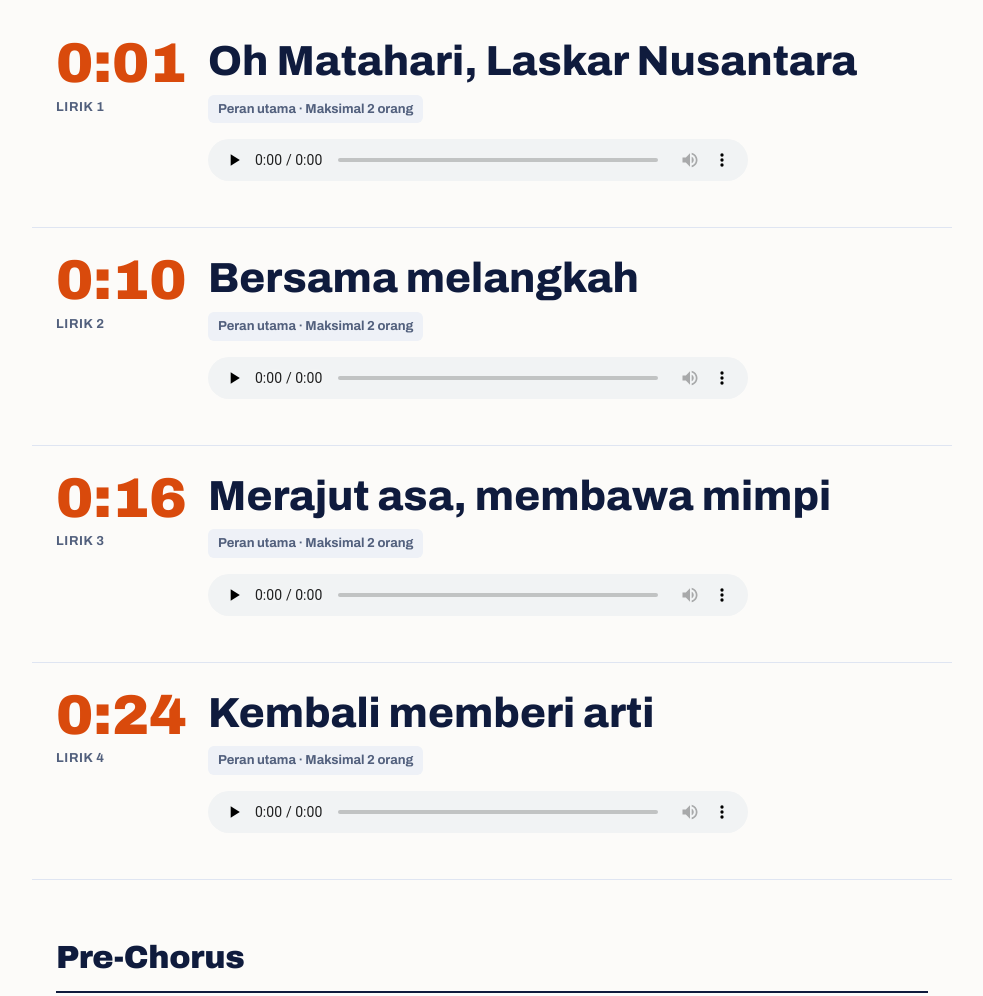
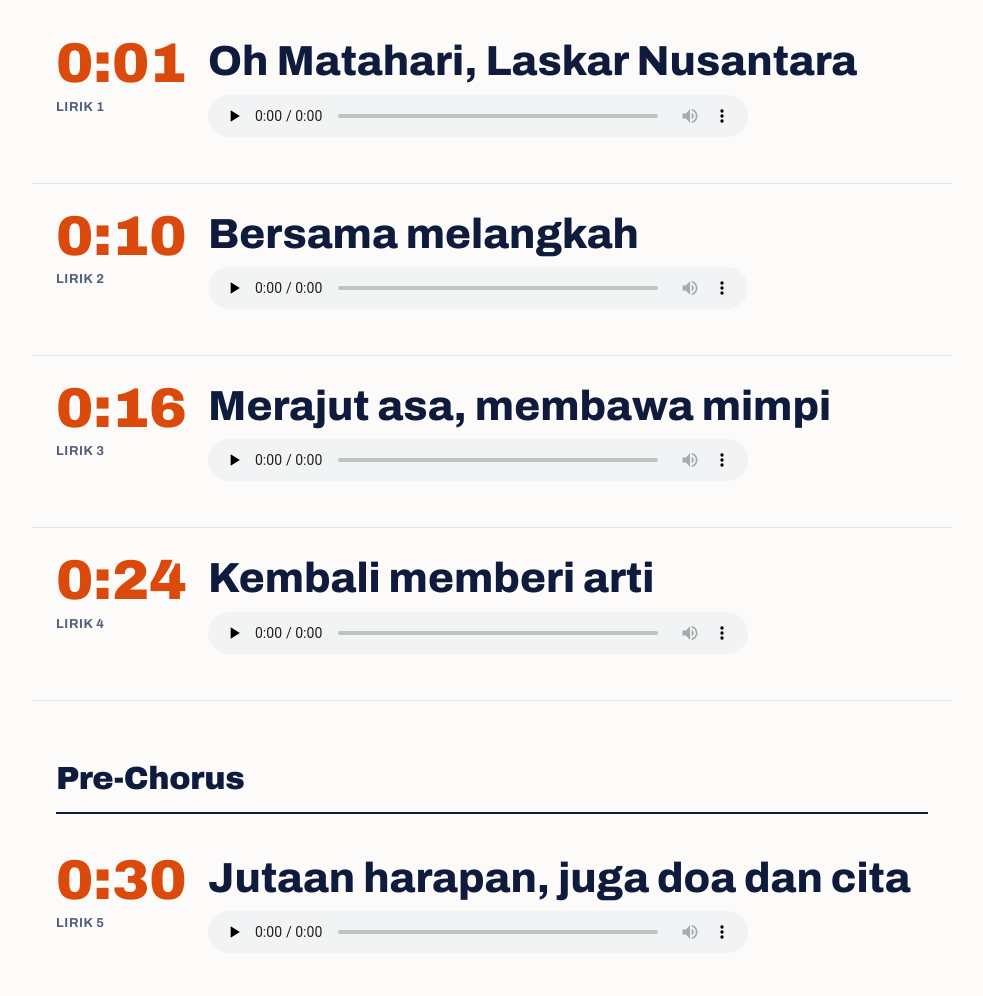
Before and after one commit to ardhanhau07/lagu_angkatan_pk-299, a plain HTML site: page index.html in a window 1280 px wide. Shown: the part 1534-2530 px from the top of the page, without its empty margins (148-1131 px from the left). Drawn offline with Linux system fonts and the light colour scheme.

Commit message:
menghapus peran utama maks

```diff
--- a/index.html
+++ b/index.html
@@ -114,7 +114,6 @@
       h += '<div class="tc">' + (x[2] || "–") + '<small>Lirik ' + n + '</small></div>';
       h += '<div>';
       h += '<p class="lyric">' + x[3] + '</p>';
-      h += '<div class="meta"><span class="who">' + (g ? 'Semua peserta merekam bagian ini' : 'Peran utama · Maksimal 2 orang') + '</span></div>';
       var aud = audioSrc(x[6], n);
       h += aud ? '<audio controls preload="none" src="' + aud + '"></audio>' : '<p class="who">Audio bagian ini menyusul</p>';
       if (refs && refs.length) {
```
